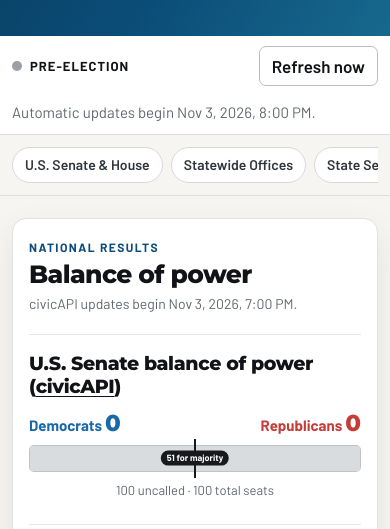
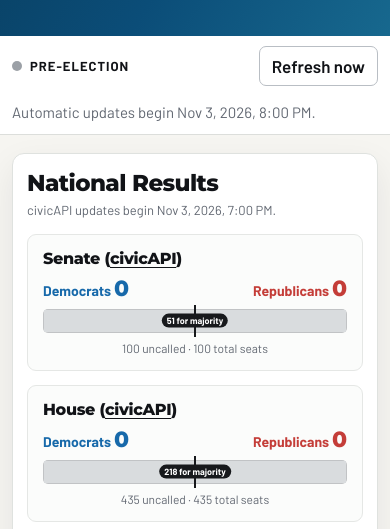
Before and after one commit to JOwensSPDE/2026-General-Election-Results, a website: page public/index.html in a window 390 px wide. Shown: the part 547-1076 px from the top of the page. Drawn offline with Linux system fonts and the light colour scheme.

Commit message:
Add files via upload

```diff
--- a/public/index.html
+++ b/public/index.html
@@ -46,23 +46,17 @@
       </div>
     </section>
 
-    <nav class="race-nav" aria-label="Jump to race category">
-      <div class="wrap nav-scroll" id="race-nav"></div>
-    </nav>
-
-    <div class="wrap notice" id="notice" hidden></div>
-
     <section class="wrap balance-section" id="balance-of-power" aria-labelledby="balance-heading">
       <div class="balance-heading-row">
         <div>
-          <p class="balance-eyebrow">National results</p>
-          <h2 id="balance-heading">Balance of power</h2>
+          <h2 id="balance-heading">National Results</h2>
         </div>
         <p class="balance-status" id="balance-status" aria-live="polite">civicAPI updates begin at 7 p.m. ET.</p>
       </div>
 
+      <div class="balance-grid">
         <div class="balance-card" data-chamber="senate">
-        <h3>U.S. Senate balance of power (<a href="https://civicapi.org/results" target="_blank" rel="noreferrer">civicAPI</a>)</h3>
+          <h3>Senate (<a href="https://civicapi.org/results" target="_blank" rel="noreferrer">civicAPI</a>)</h3>
           <div class="balance-counts" aria-hidden="true">
             <span>Democrats <strong id="senate-dem-count">0</strong></span>
             <span>Republicans <strong id="senate-rep-count">0</strong></span>
@@ -77,7 +71,7 @@
         </div>
 
         <div class="balance-card" data-chamber="house">
-        <h3>U.S. House balance of power (<a href="https://civicapi.org/results" target="_blank" rel="noreferrer">civicAPI</a>)</h3>
+          <h3>House (<a href="https://civicapi.org/results" target="_blank" rel="noreferrer">civicAPI</a>)</h3>
           <div class="balance-counts" aria-hidden="true">
             <span>Democrats <strong id="house-dem-count">0</strong></span>
             <span>Republicans <strong id="house-rep-count">0</strong></span>
@@ -90,9 +84,16 @@
           </div>
           <p class="balance-detail" id="house-detail">435 seats · awaiting civicAPI race calls</p>
         </div>
+      </div>
 
       <p class="balance-note">Colored totals reflect civicAPI race calls. Senate totals also include seats not up for election and count independents with the party they caucus with.</p>
     </section>
+
+    <nav class="race-nav" aria-label="Jump to race category">
+      <div class="wrap nav-scroll" id="race-nav"></div>
+    </nav>
+
+    <div class="wrap notice" id="notice" hidden></div>
     <div class="wrap results-shell" id="race-groups" aria-busy="true"></div>
 
     <footer class="results-footer">
--- a/public/styles.css
+++ b/public/styles.css
@@ -68,27 +68,28 @@ h1 { max-width: 820px; margin: 0; font: 800 clamp(42px, 7vw, 78px)/.97 "Montserr
 
 .notice { margin-top: 26px; padding: 13px 16px; border: 1px solid #efca65; border-radius: 9px; background: #fff8df; color: #55420e; }
 .notice.error { border-color: #e4aaa7; background: #fff1f0; color: #7d2924; }
-.balance-section { margin-top: 32px; padding: 26px; background: #fff; border: 1px solid #dfe2df; border-radius: 14px; box-shadow: var(--shadow); }
-.balance-heading-row { display: flex; align-items: end; justify-content: space-between; gap: 24px; margin-bottom: 20px; }
+.balance-section { margin-top: 24px; margin-bottom: 24px; padding: 19px 21px 16px; background: #fff; border: 1px solid #dfe2df; border-radius: 12px; box-shadow: var(--shadow); }
+.balance-heading-row { display: flex; align-items: end; justify-content: space-between; gap: 24px; margin-bottom: 14px; }
 .balance-eyebrow { margin: 0 0 4px; color: var(--spotlight-blue); font-size: 12px; font-weight: 700; letter-spacing: .12em; text-transform: uppercase; }
-.balance-heading-row h2 { margin: 0; font: 800 clamp(25px, 4vw, 36px)/1.05 "Montserrat", sans-serif; letter-spacing: -.025em; }
-.balance-status { margin: 0; color: var(--muted); font-size: 14px; text-align: right; }
-.balance-card { padding: 18px 0 24px; border-top: 1px solid #e5e7e5; }
-.balance-card h3 { margin: 0 0 13px; font: 800 19px/1.2 "Montserrat", sans-serif; letter-spacing: -.02em; }
+.balance-heading-row h2 { margin: 0; font: 800 clamp(23px, 3vw, 30px)/1.05 "Montserrat", sans-serif; letter-spacing: -.025em; }
+.balance-status { margin: 0; color: var(--muted); font-size: 13px; text-align: right; }
+.balance-grid { display: grid; grid-template-columns: repeat(2, minmax(0, 1fr)); gap: 14px; }
+.balance-card { min-width: 0; padding: 14px 15px 13px; border: 1px solid #e5e7e5; border-radius: 9px; background: #fbfcfb; }
+.balance-card h3 { margin: 0 0 10px; font: 800 16px/1.2 "Montserrat", sans-serif; letter-spacing: -.02em; }
 .balance-card h3 a { color: inherit; text-underline-offset: 3px; }
-.balance-counts { display: flex; align-items: baseline; justify-content: space-between; gap: 20px; margin-bottom: 8px; font-weight: 700; }
+.balance-counts { display: flex; align-items: baseline; justify-content: space-between; gap: 15px; margin-bottom: 7px; font-size: 14px; font-weight: 700; }
 .balance-counts span:first-child { color: var(--dem); }
 .balance-counts span:last-child { color: var(--rep); text-align: right; }
-.balance-counts strong { font: 800 27px/1 "Montserrat", sans-serif; }
-.balance-track { position: relative; display: flex; height: 30px; overflow: visible; background: var(--uncalled); border: 1px solid rgba(17,19,23,.12); border-radius: 5px; }
+.balance-counts strong { font: 800 22px/1 "Montserrat", sans-serif; }
+.balance-track { position: relative; display: flex; height: 24px; overflow: visible; background: var(--uncalled); border: 1px solid rgba(17,19,23,.12); border-radius: 5px; }
 .balance-fill { display: block; height: 100%; min-width: 0; transition: width .6s ease; }
 .balance-fill.dem { background: var(--dem); border-radius: 4px 0 0 4px; }
 .balance-fill.uncalled { background: var(--uncalled); }
 .balance-fill.rep { background: var(--rep); border-radius: 0 4px 4px 0; }
-.balance-majority { position: absolute; left: 50%; top: -7px; bottom: -7px; width: 2px; transform: translateX(-1px); background: #17191c; z-index: 2; }
-.balance-majority span { position: absolute; left: 50%; top: 50%; transform: translate(-50%, -50%); padding: 2px 6px; color: #fff; background: #17191c; border-radius: 999px; font-size: 10px; font-weight: 700; line-height: 1.2; white-space: nowrap; }
-.balance-detail { margin: 9px 0 0; color: var(--muted); font-size: 13px; text-align: center; }
-.balance-note { margin: -2px 0 0; color: var(--muted); font-size: 12px; line-height: 1.45; }
+.balance-majority { position: absolute; left: 50%; top: -5px; bottom: -5px; width: 2px; transform: translateX(-1px); background: #17191c; z-index: 2; }
+.balance-majority span { position: absolute; left: 50%; top: 50%; transform: translate(-50%, -50%); padding: 2px 5px; color: #fff; background: #17191c; border-radius: 999px; font-size: 9px; font-weight: 700; line-height: 1.2; white-space: nowrap; }
+.balance-detail { margin: 7px 0 0; color: var(--muted); font-size: 12px; text-align: center; }
+.balance-note { margin: 10px 0 0; color: var(--muted); font-size: 11.5px; line-height: 1.4; }
 .results-shell { padding: 32px 0 72px; }
 .race-group { margin: 0 0 46px; }
 .race-pair { display: grid; grid-template-columns: repeat(2, minmax(0, 1fr)); gap: 19px; align-items: start; margin: 0 0 46px; }
@@ -138,8 +139,10 @@ noscript { display: block; padding: 20px; text-align: center; background: #fff1c
   .status-inner { padding-top: 10px; padding-bottom: 10px; flex-wrap: wrap; }
   .status-inner p { order: 3; flex-basis: 100%; }
   .refresh-button { margin-left: auto; }
-  .balance-heading-row { align-items: start; flex-direction: column; gap: 7px; }
-  .balance-status { text-align: left; }
+}
+
+@media (max-width: 700px) {
+  .balance-grid { grid-template-columns: 1fr; }
 }
 
 @media (max-width: 520px) {
@@ -151,11 +154,9 @@ noscript { display: block; padding: 20px; text-align: center; background: #fff1c
   .election-center-link { font-size: 12.5px; padding: 7px 8px; }
   .hero { padding: 38px 0; }
   .dek { font-size: 18px; }
-  .balance-section { margin-top: 22px; padding: 20px 16px; }
-  .balance-counts { font-size: 15px; }
-  .balance-counts strong { font-size: 23px; }
-  .balance-track { height: 27px; }
-  .balance-majority span { font-size: 9px; }
+  .balance-section { margin-top: 18px; margin-bottom: 18px; padding: 17px 14px 14px; }
+  .balance-heading-row { align-items: start; flex-direction: column; gap: 6px; }
+  .balance-status { text-align: left; }
   .race-group { margin-bottom: 38px; }
   .group-title { font-size: 25px; }
   .card-head { padding: 17px 16px 14px; }
```
Lines whose indentation alone changed are shown as unchanged.
